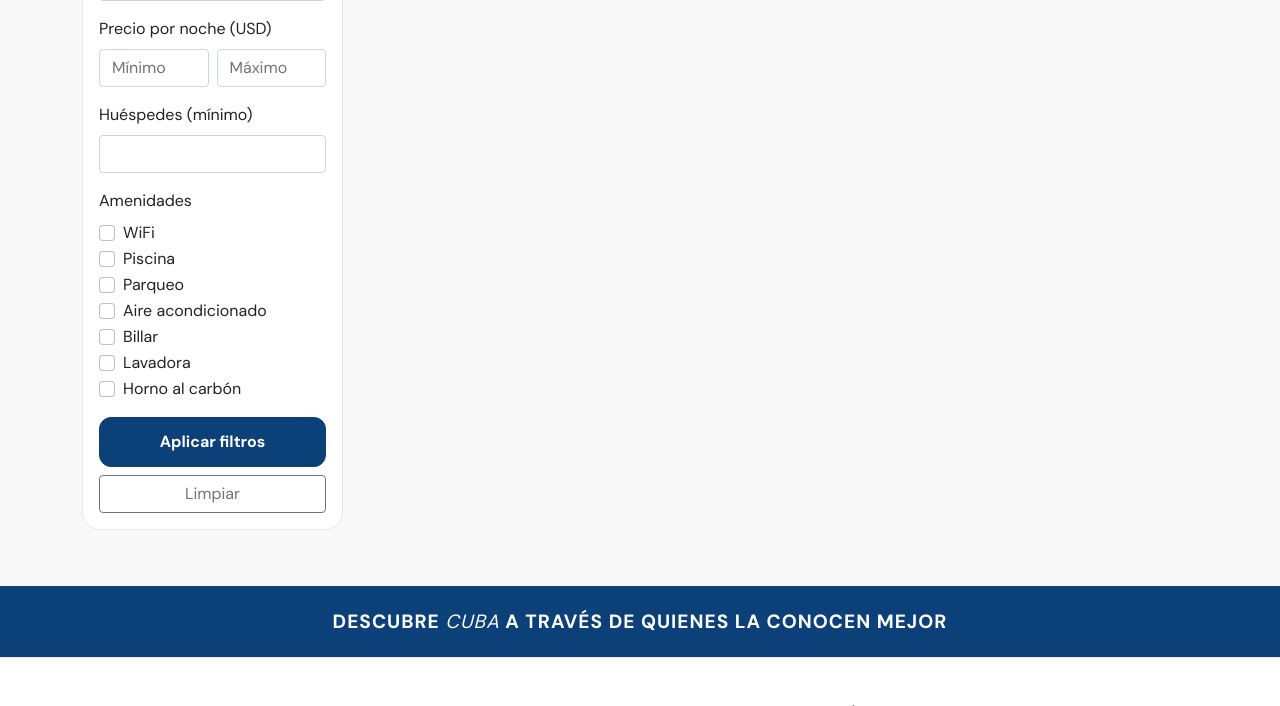
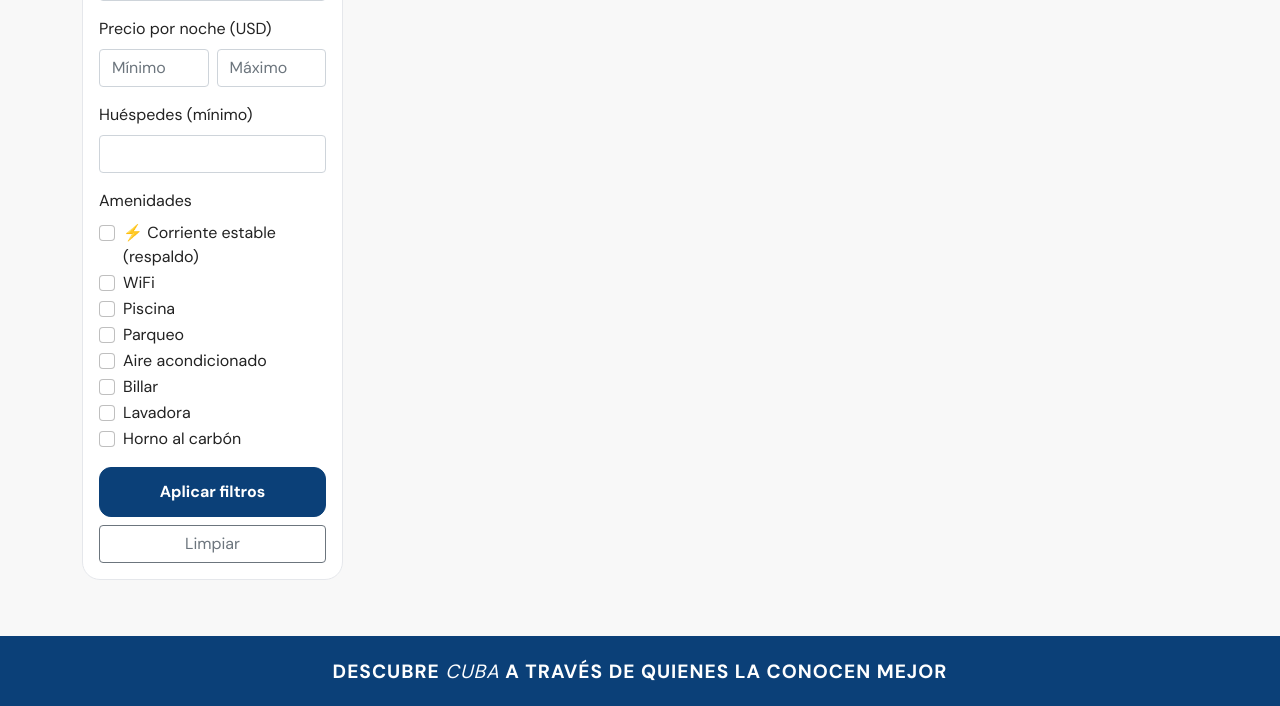
Before and after one commit to alquilerescuba/alquilerescuba, a Django app: page / in a window 1280 px wide. Shown: the part 879-1585 px from the top of the page. Run offline with Django 5.2, Linux system fonts and the light colour scheme; data that the repository does not hold is empty.

Commit message:
feat: añadir filtro y campo 'corriente eléctrica estable (respaldo)'

```diff
--- a/properties/admin.py
+++ b/properties/admin.py
@@ -81,6 +81,7 @@ class PropertyAdmin(admin.ModelAdmin):
             "Amenidades",
             {
                 "fields": (
+                    "has_stable_electricity",
                     "has_wifi",
                     "has_tv",
                     "has_kitchen",
--- a/properties/filters.py
+++ b/properties/filters.py
@@ -62,6 +62,9 @@ class PropertyFilter(django_filters.FilterSet):
     )
 
     # 8. Amenidades
+    has_stable_electricity = django_filters.BooleanFilter(
+        label="⚡ Corriente estable (respaldo)"
+    )
     has_wifi = django_filters.BooleanFilter(label="WiFi")
     has_pool = django_filters.BooleanFilter(label="Piscina")
     has_parking = django_filters.BooleanFilter(label="Parqueo")
--- a/properties/models.py
+++ b/properties/models.py
@@ -57,6 +57,9 @@ class Property(models.Model):
         verbose_name="Tipo de alquiler",
     )
 
+    has_stable_electricity = models.BooleanField(
+        default=False, verbose_name="Corriente eléctrica estable (respaldo)"
+    )
     has_wifi = models.BooleanField(default=False, verbose_name="WiFi")
     has_tv = models.BooleanField(default=False, verbose_name="TV")
     has_kitchen = models.BooleanField(default=False, verbose_name="Cocina")
--- a/templates/properties/detail.html
+++ b/templates/properties/detail.html
@@ -125,6 +125,12 @@
                             <div class="row">
                                 <div class="col-md-6">
                                     <ul class="list-unstyled">
+                                        {% if property.has_stable_electricity %}
+    <li class="mb-2">
+        <i class="fas fa-bolt me-2" style="color: #222222;"></i>
+        Corriente eléctrica estable (respaldo energético incluido)
+    </li>
+{% endif %}
                                         {% if property.has_wifi %}<li class="mb-2"><i class="fas fa-wifi me-2" style="color: #222222;"></i> WiFi</li>{% endif %}
                                         {% if property.has_tv %}<li class="mb-2"><i class="fas fa-tv me-2" style="color: #222222;"></i> TV</li>{% endif %}
                                         {% if property.has_kitchen %}<li class="mb-2"><i class="fas fa-utensils me-2" style="color: #222222;"></i> Cocina</li>{% endif %}
--- a/templates/properties/list.html
+++ b/templates/properties/list.html
@@ -114,6 +114,10 @@
                     <!-- Amenidades -->
                     <div class="mb-3">
                         <label class="form-label fw-semibold d-block">Amenidades</label>
+                        <div class="form-check">
+    <input class="form-check-input" type="checkbox" name="has_stable_electricity" value="true" {% if request.GET.has_stable_electricity %}checked{% endif %}>
+    <label class="form-check-label">⚡ Corriente estable (respaldo)</label>
+</div>
                         <div class="form-check">
                             <input class="form-check-input" type="checkbox" name="has_wifi" value="true" {% if request.GET.has_wifi %}checked{% endif %}>
                             <label class="form-check-label">WiFi</label>
```
Also changed, not shown: properties/migrations/0006_property_has_stable_electricity.py (added).
